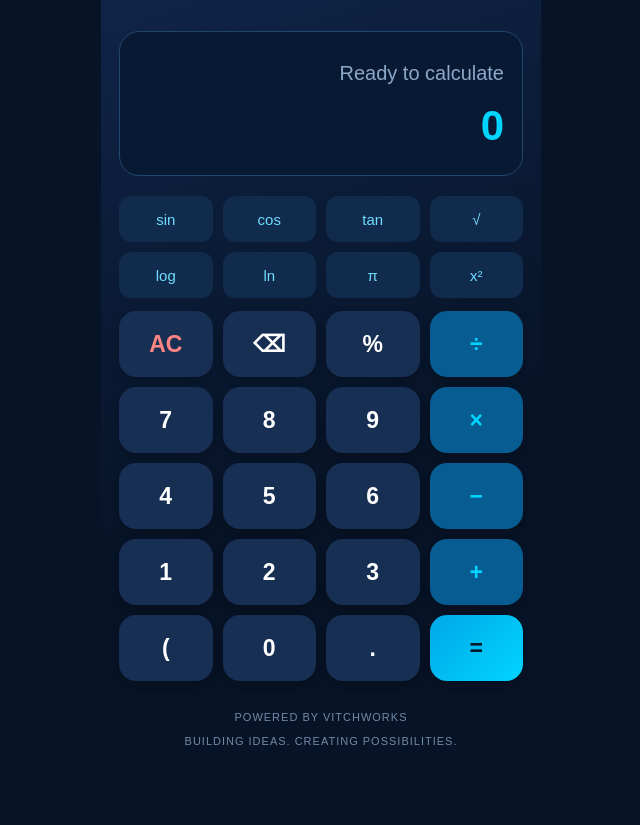
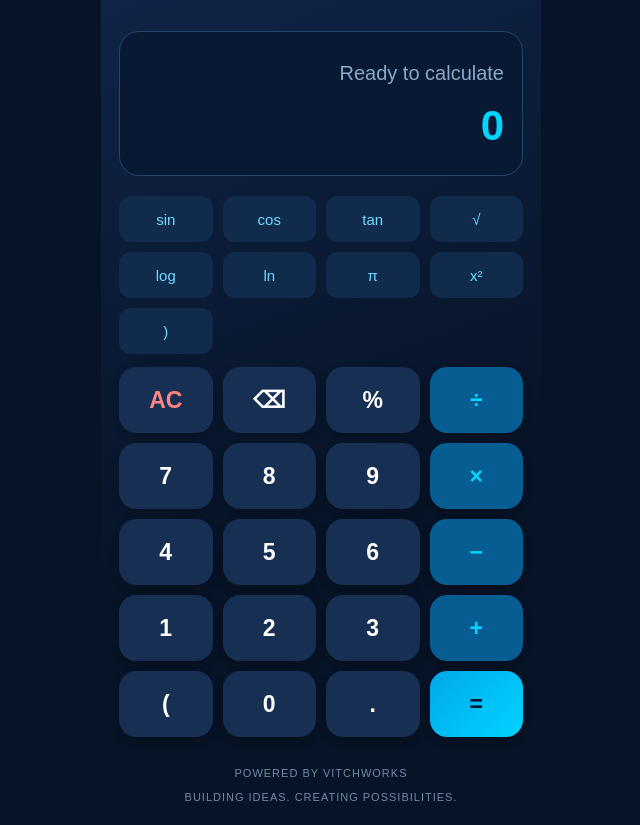
Before and after one commit to alvindennis2006-gif/vitchworks-smart-calculator, a plain HTML site: page index.html in a window 1280 px wide. Shown: the part 72-897 px from the top of the page, without its empty margins (319-959 px from the left). Before the commit the page ends 841 px from the top, so only its background shows below. Drawn offline with Linux system fonts and the light colour scheme.

Commit message:
Update index.html

```diff
--- a/index.html
+++ b/index.html
@@ -197,6 +197,7 @@ footer {
   <button class="function" onclick="add('ln(')">ln</button>
   <button class="function" onclick="add('pi')">π</button>
   <button class="function" onclick="add('^2')">x²</button>
+  <button class="function close-paren" onclick="add(')')">)</button>
 </section>
 
 <section class="keypad">
```
